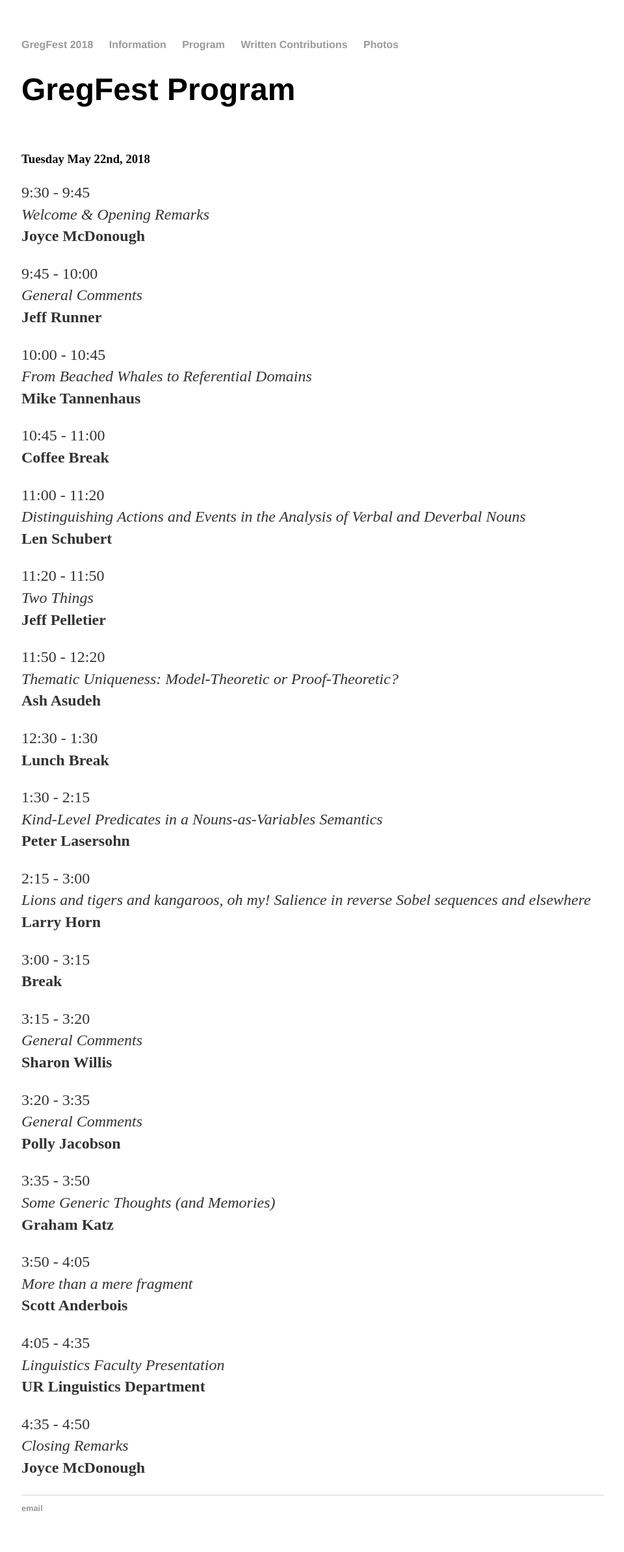
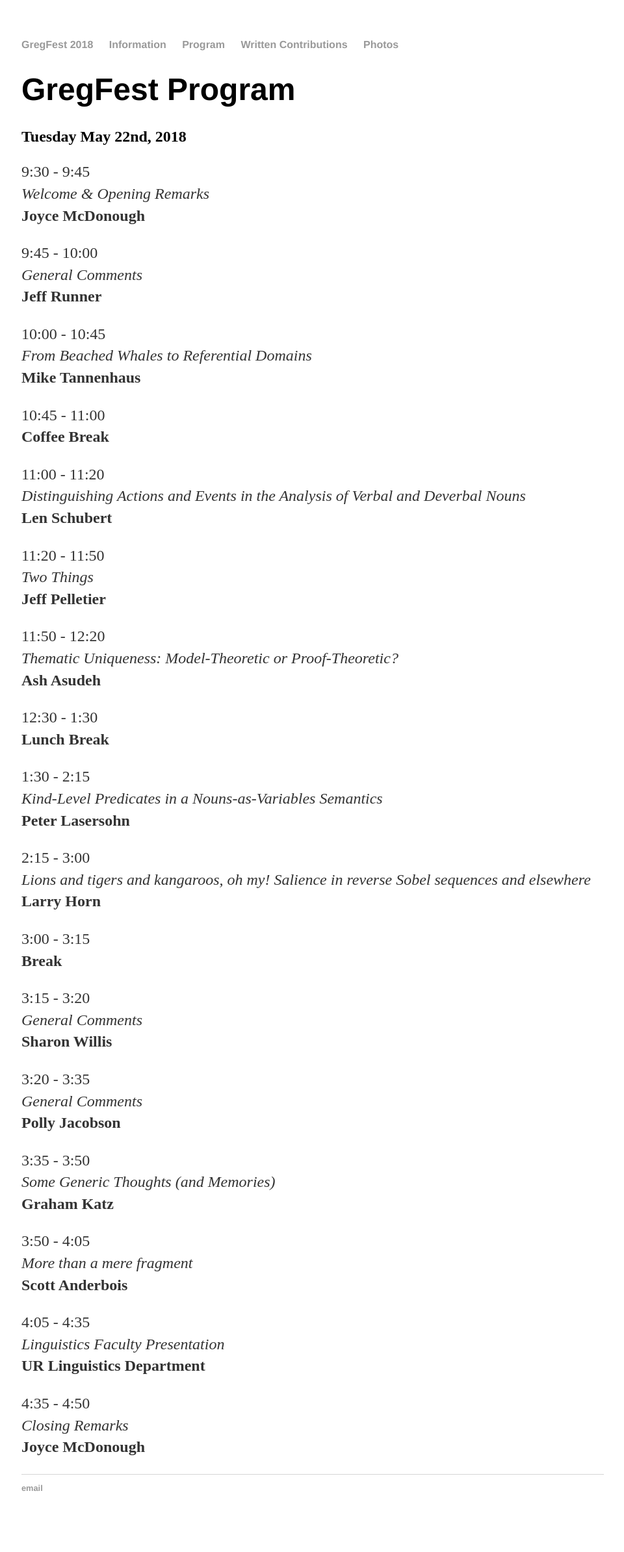
Before and after one commit to GregFest2018/GregFest2018.github.io, a Jekyll site: the page built from program.html, in a window 1280 px wide. Shown: the whole page at 65% size, without its empty margins (159-1119 px from the left). Built offline with Jekyll 4.4.1, drawn with Linux system fonts in a browser that asks for light colours; after the commit the page ends 2358 px from its top, so only the background shows below that.

```diff
--- a/program.html
+++ b/program.html
@@ -3,8 +3,8 @@ layout: default
 title: about
 ---
 <div class="blurb">
-<h1>GregFest Program</h1><br>
-<h3>Tuesday May 22nd, 2018</h3>
+<h1>GregFest Program</h1>
+<h2>Tuesday May 22nd, 2018</h2>
 
 
 <p>9:30 - 9:45<br>
```
